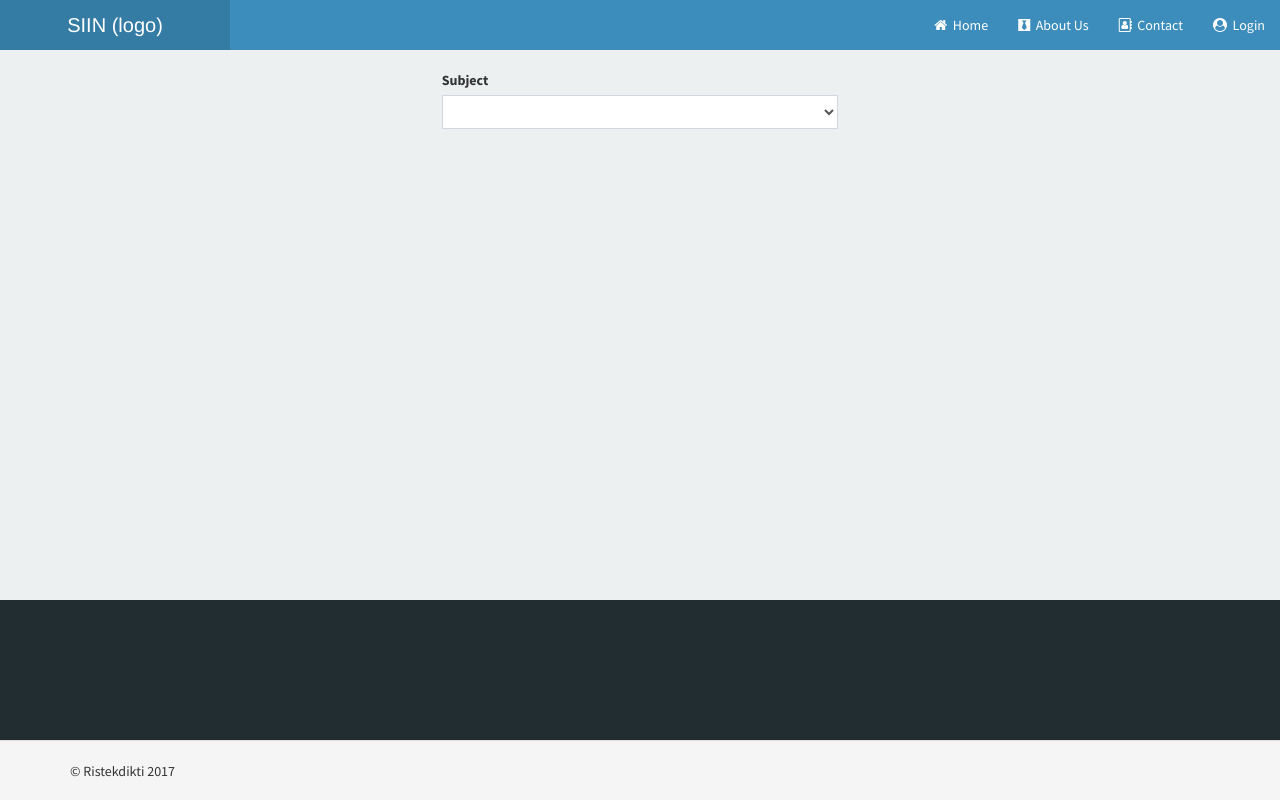
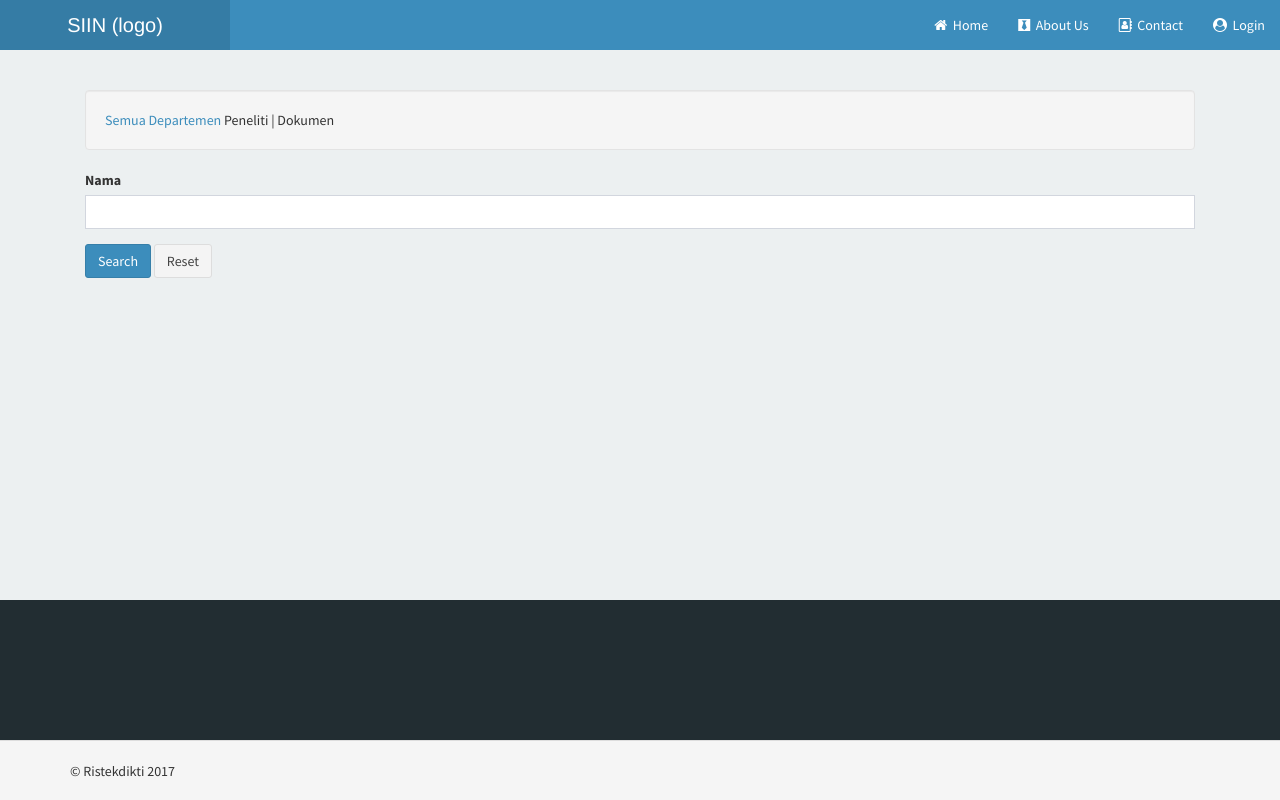
Before and after one commit to baniainurramdlan/demosiin, a Yii app: template basic/views/lembaga/departemen.php in a window 1280 px wide. Run offline with PHP 8.4 and a stand-in for Yii, Linux system fonts and the light colour scheme; the template is opened without the code that fills it, so the values that code supplies are empty; form fields are guessed from the names that the template uses; some libraries are stand-ins or nearby versions.

Commit message:
departemen

```diff
--- a/basic/views/departemen/_search.php
+++ b/basic/views/departemen/_search.php
@@ -15,15 +15,16 @@ use yii\widgets\ActiveForm;
         'method' => 'get',
     ]); ?>
 
+    <?= $form->field($model, 'nama') ?>
+    <!--
     <?= $form->field($model, 'id') ?>
-
-    <?= $form->field($model, 'nama') ?>
 
     <?= $form->field($model, 'jumlah_peneliti') ?>
 
     <?= $form->field($model, 'jumlah_dokumen') ?>
 
     <?= $form->field($model, 'id_lembaga') ?>
+     -->
 
     <div class="form-group">
         <?= Html::submitButton('Search', ['class' => 'btn btn-primary']) ?>
--- a/basic/views/lembaga/departemen.php
+++ b/basic/views/lembaga/departemen.php
@@ -4,7 +4,7 @@ use yii\helpers\Html;
 use yii\grid\GridView;
 
 /* @var $this yii\web\View */
-/* @var $searchModel app\models\LembagaSearch */
+/* @var $searchModel app\models\BudgetSearch */
 /* @var $dataProvider yii\data\ActiveDataProvider */
 
 $this->title = 'SIIN - Lembaga';
@@ -12,38 +12,46 @@ $this->title = 'SIIN - Lembaga';
 ?>
 <div class="lembaga-index">
 
-
     <!-- <h1><?= Html::encode($this->title) ?></h1> -->
 
-       <div class="row" style="padding-top: 20px; padding-bottom: 20px;">
-     <div class="col-sm-12 col-centered">
-    <?php echo $this->render('_search', ['model' => $searchModel]); ?>
-     </div>
-   </div>
+    <?php //echo $this->render('_search', ['model' => $searchModel]); ?>
 
+    <!-- <?= Html::a('Create Budget', ['create'], ['class' => 'btn btn-success']) ?> -->
 
-      <!--  <?= Html::a('Create Lembaga', ['create'], ['class' => 'btn btn-success']) ?> -->
+    <div class="container">
+        <h1><?php echo $model -> {'nama'}; ?></h1>
 
-        <div class="row">
-      <div class="col-sm-12 col-centered">
-            <div class="absolute"><?=$map->display()?></div>
-      </div>
-    </div>
+        <br />
+        <div class="col-md-12">
+            <div class="well">
+                <?php echo Html::a('Semua Departemen', ['/lembaga/list', 'id'=>$id_lembaga]); ?>
+                <?php echo $model -> {'jumlah_peneliti'} . " Peneliti | " . $model -> {'jumlah_dokumen'} . " Dokumen"; ?>
+            </div>
 
-      <!--
-    <?= GridView::widget([
+             <?php echo $this->render('//peneliti/_search', ['model' => $searchModel]); ?>
+
+            <?= GridView::widget([
         'dataProvider' => $dataProvider,
-        'filterModel' => $searchModel,
+//        'filterModel' => $searchModel,
         'columns' => [
             ['class' => 'yii\grid\SerialColumn'],
 
-            'id',
-            'nama',
-            'website',
-            'jumlah_departemen',
+            //'id',
+            [
+            'label'=>'nama',
+            'format' => 'raw',
+            'value'=>function ($data) {
+             return Html::a($data->nama,['sdm/profile','id'=>3]);
+                },
+            ],
+            'jumlah_paten',
+            'jumlah_paper',
+            //'id_departemen',
 
-            ['class' => 'yii\grid\ActionColumn'],
+            //['class' => 'yii\grid\ActionColumn'],
         ],
     ]); ?>
-      -->
+
+        </div>
+    </div>
 </div>
--- a/basic/views/peneliti/_search.php
+++ b/basic/views/peneliti/_search.php
@@ -15,16 +15,16 @@ use yii\widgets\ActiveForm;
         'method' => 'get',
     ]); ?>
 
+    <?= $form->field($model, 'nama') ?>
+    <!--
     <?= $form->field($model, 'id') ?>
-
-    <?= $form->field($model, 'nama') ?>
 
     <?= $form->field($model, 'jumlah_paten') ?>
 
     <?= $form->field($model, 'jumlah_paper') ?>
 
     <?= $form->field($model, 'id_departemen') ?>
-
+    -->
     <div class="form-group">
         <?= Html::submitButton('Search', ['class' => 'btn btn-primary']) ?>
         <?= Html::resetButton('Reset', ['class' => 'btn btn-default']) ?>
```
Also changed, not shown: basic/controllers/LembagaController.php (+38 -24 lines), basic/views/lembaga/list.php (+28 -3 lines), basic/views/user-output/index.php (+1 -21 lines).
